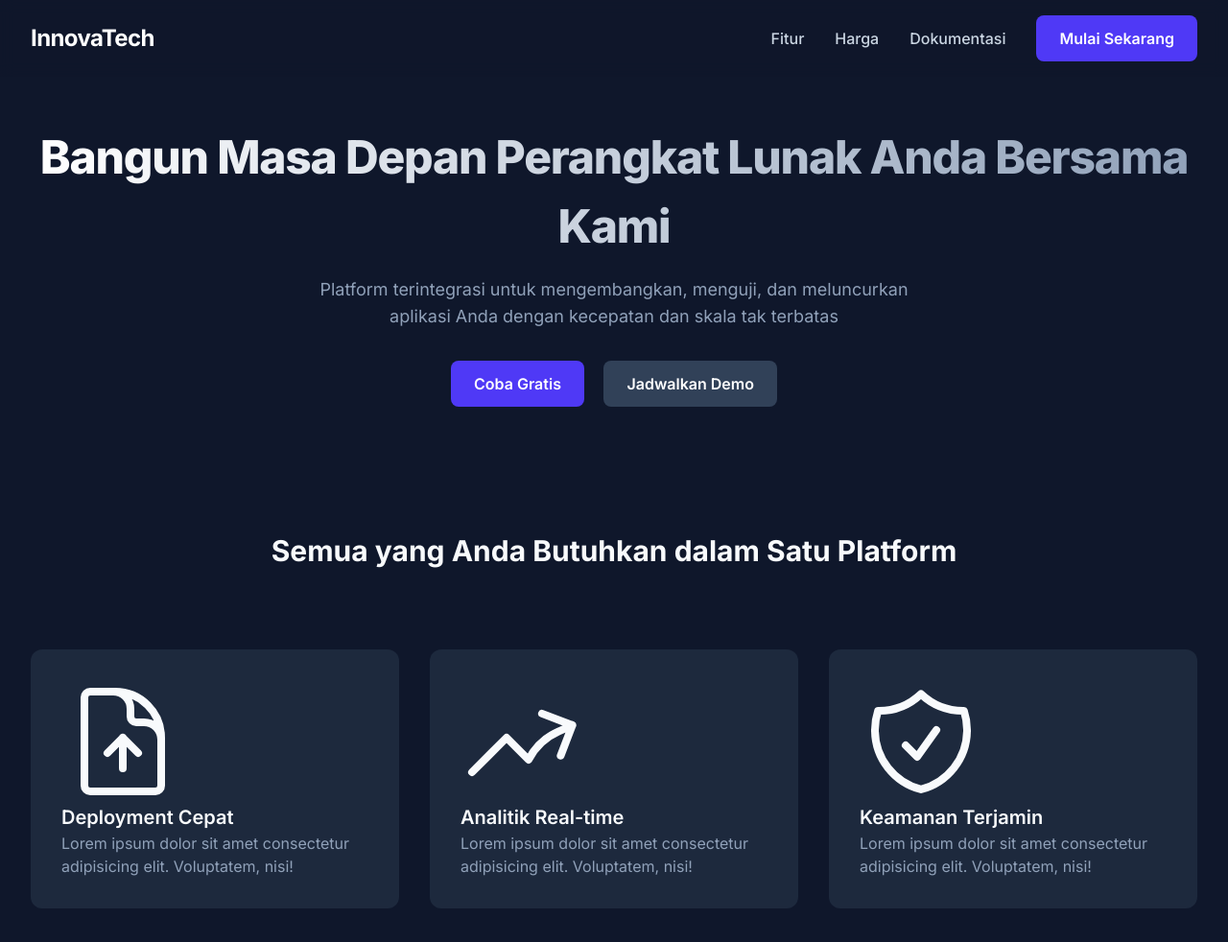
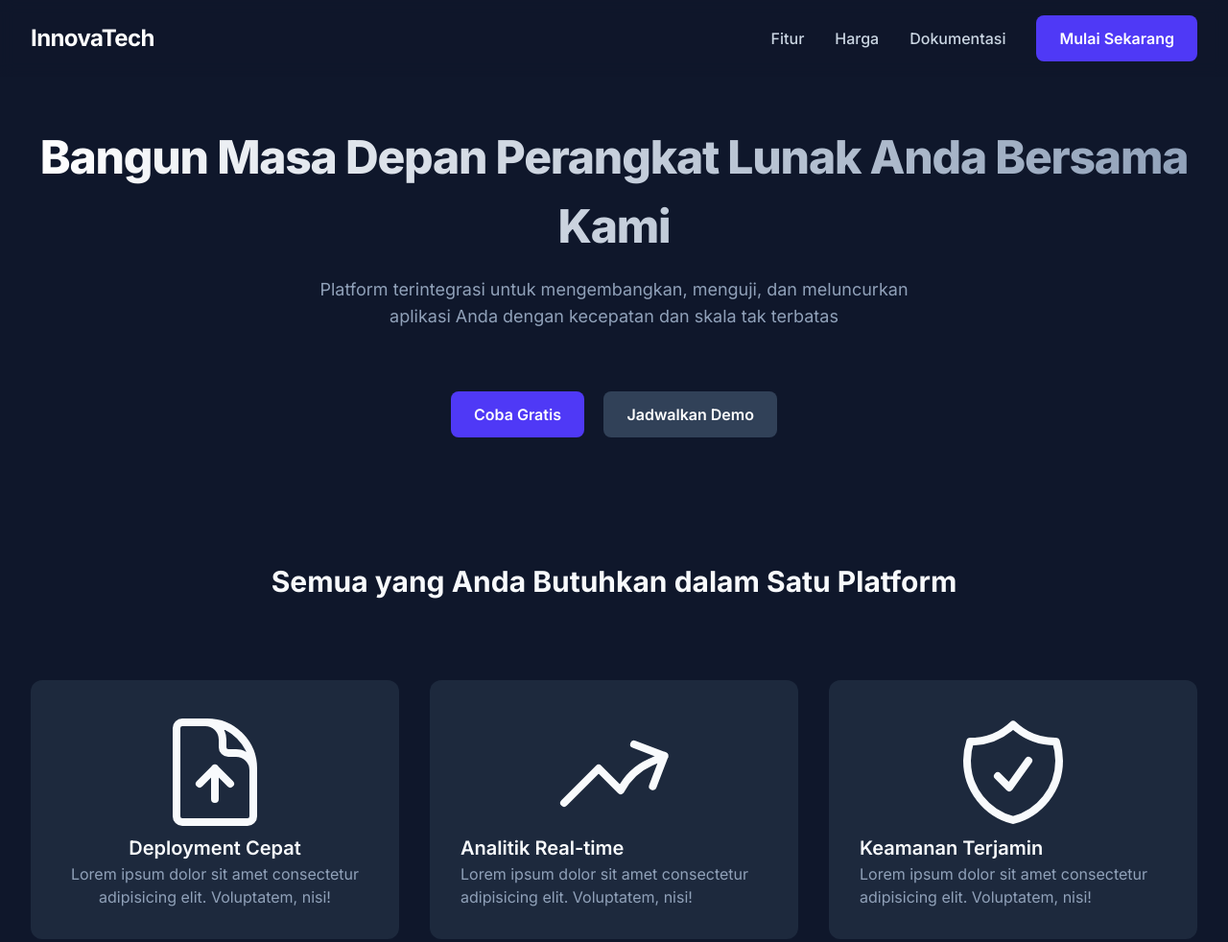
Before and after one commit to firdanbash/innovatech-landing-page, a website: page index.html in a window 1280 px wide. Shown: the top 982 px of the page at 96% size. Drawn offline with Linux system fonts and the light colour scheme.

Commit message:
Fixing Icons

```diff
--- a/index.html
+++ b/index.html
@@ -62,7 +62,7 @@
 
             <div class="action-button space-x-4 mt-8">
                 <button class="btnPrimary">Coba Gratis</button>
-                <button class="btnSecondary">Jadwalkan Demo</button>
+                <button class="btnSecondary mt-8">Jadwalkan Demo</button>
             </div>
         </div>
     </section>
@@ -71,22 +71,22 @@
     <section class="max-w-7xl mx-auto px-4 sm:px-6 lg:px-8">
         <h2 class="text-center">Semua yang Anda Butuhkan dalam Satu Platform</h2>
         <div class="features grid grid-cols-1 md:grid-cols-3 py-20 gap-8">
-            <div class="card">
-                <svg class="w-32" xmlns="http://www.w3.org/2000/svg" fill="none" viewBox="0 0 24 24" stroke-width="1.5" stroke="currentColor" class="size-6">
+            <div class="card text-center">
+                <svg class="w-32 mx-auto" xmlns="http://www.w3.org/2000/svg" fill="none" viewBox="0 0 24 24" stroke-width="1.5" stroke="currentColor" class="size-6">
                 <path stroke-linecap="round" stroke-linejoin="round" d="M19.5 14.25v-2.625a3.375 3.375 0 0 0-3.375-3.375h-1.5A1.125 1.125 0 0 1 13.5 7.125v-1.5a3.375 3.375 0 0 0-3.375-3.375H8.25m6.75 12-3-3m0 0-3 3m3-3v6m-1.5-15H5.625c-.621 0-1.125.504-1.125 1.125v17.25c0 .621.504 1.125 1.125 1.125h12.75c.621 0 1.125-.504 1.125-1.125V11.25a9 9 0 0 0-9-9Z" />
                 </svg>
                 <h3>Deployment Cepat</h3>
                 <p class="text-slate-400">Lorem ipsum dolor sit amet consectetur adipisicing elit. Voluptatem, nisi!</p>
             </div>
             <div class="card">
-                <svg class="w-32" xmlns="http://www.w3.org/2000/svg" fill="none" viewBox="0 0 24 24" stroke-width="1.5" stroke="currentColor" class="size-6">
+                <svg class="w-32 mx-auto" xmlns="http://www.w3.org/2000/svg" fill="none" viewBox="0 0 24 24" stroke-width="1.5" stroke="currentColor" class="size-6">
                 <path stroke-linecap="round" stroke-linejoin="round" d="M2.25 18 9 11.25l4.306 4.306a11.95 11.95 0 0 1 5.814-5.518l2.74-1.22m0 0-5.94-2.281m5.94 2.28-2.28 5.941" />
                 </svg>
                 <h3>Analitik Real-time</h3>
                 <p class="text-slate-400">Lorem ipsum dolor sit amet consectetur adipisicing elit. Voluptatem, nisi!</p>
             </div>
             <div class="card">
-                <svg class="w-32" xmlns="http://www.w3.org/2000/svg" fill="none" viewBox="0 0 24 24" stroke-width="1.5" stroke="currentColor" class="size-6">
+                <svg class="w-32 mx-auto" xmlns="http://www.w3.org/2000/svg" fill="none" viewBox="0 0 24 24" stroke-width="1.5" stroke="currentColor" class="size-6">
                 <path stroke-linecap="round" stroke-linejoin="round" d="M9 12.75 11.25 15 15 9.75m-3-7.036A11.959 11.959 0 0 1 3.598 6 11.99 11.99 0 0 0 3 9.749c0 5.592 3.824 10.29 9 11.623 5.176-1.332 9-6.03 9-11.622 0-1.31-.21-2.571-.598-3.751h-.152c-3.196 0-6.1-1.248-8.25-3.285Z" />
                 </svg>
                 <h3>Keamanan Terjamin</h3>
@@ -100,7 +100,7 @@
         <div class="testimonial max-w-3xl mx-auto card">
             <figure class="relative bg-slate-800 rounded-xl p-8 md:p-12 text-white">
 
-                <div class="absolute top-12 left-2 z-0">
+                <div class="absolute top-4 left-0 z-0">
                     <svg class="w-8 h-8 text-gray-800 dark:text-white" aria-hidden="true" xmlns="http://www.w3.org/2000/svg" width="24" height="24" fill="currentColor" viewBox="0 0 24 24">
                     <path fill-rule="evenodd" d="M6 6a2 2 0 0 0-2 2v3a2 2 0 0 0 2 2h3a3 3 0 0 1-3 3H5a1 1 0 1 0 0 2h1a5 5 0 0 0 5-5V8a2 2 0 0 0-2-2H6Zm9 0a2 2 0 0 0-2 2v3a2 2 0 0 0 2 2h3a3 3 0 0 1-3 3h-1a1 1 0 1 0 0 2h1a5 5 0 0 0 5-5V8a2 2 0 0 0-2-2h-3Z" clip-rule="evenodd"/>
                     </svg>
```
